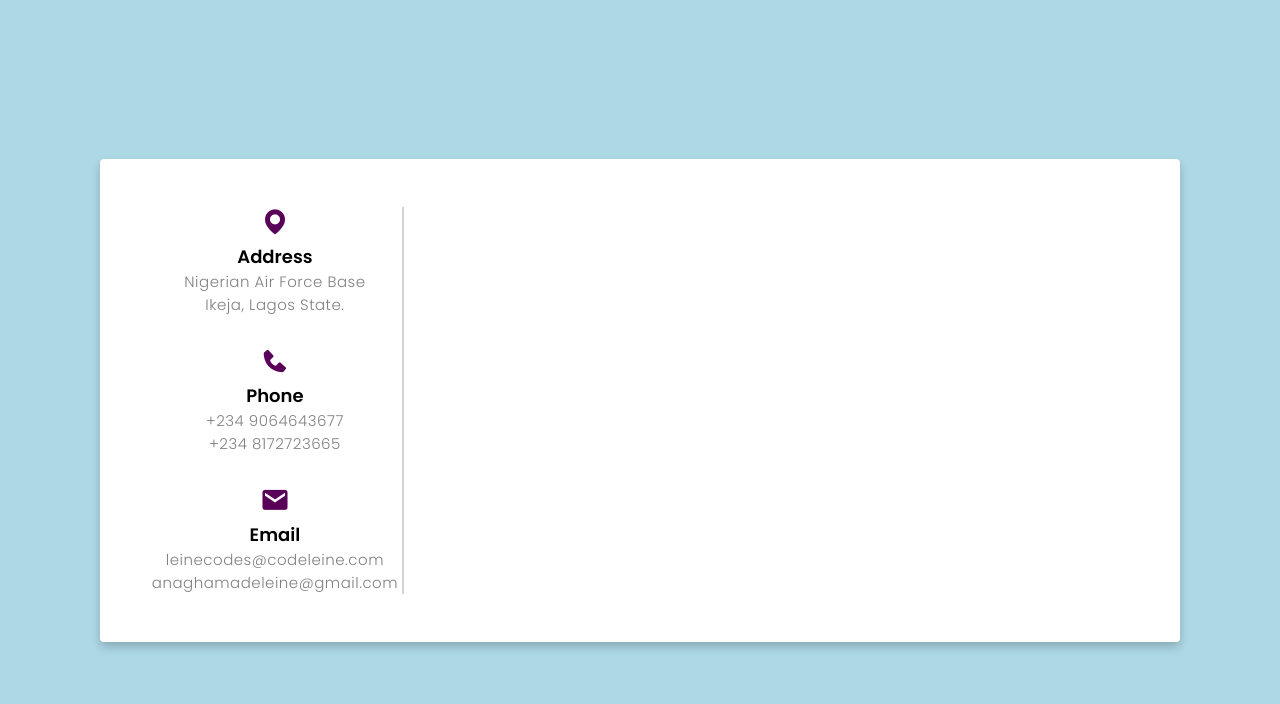
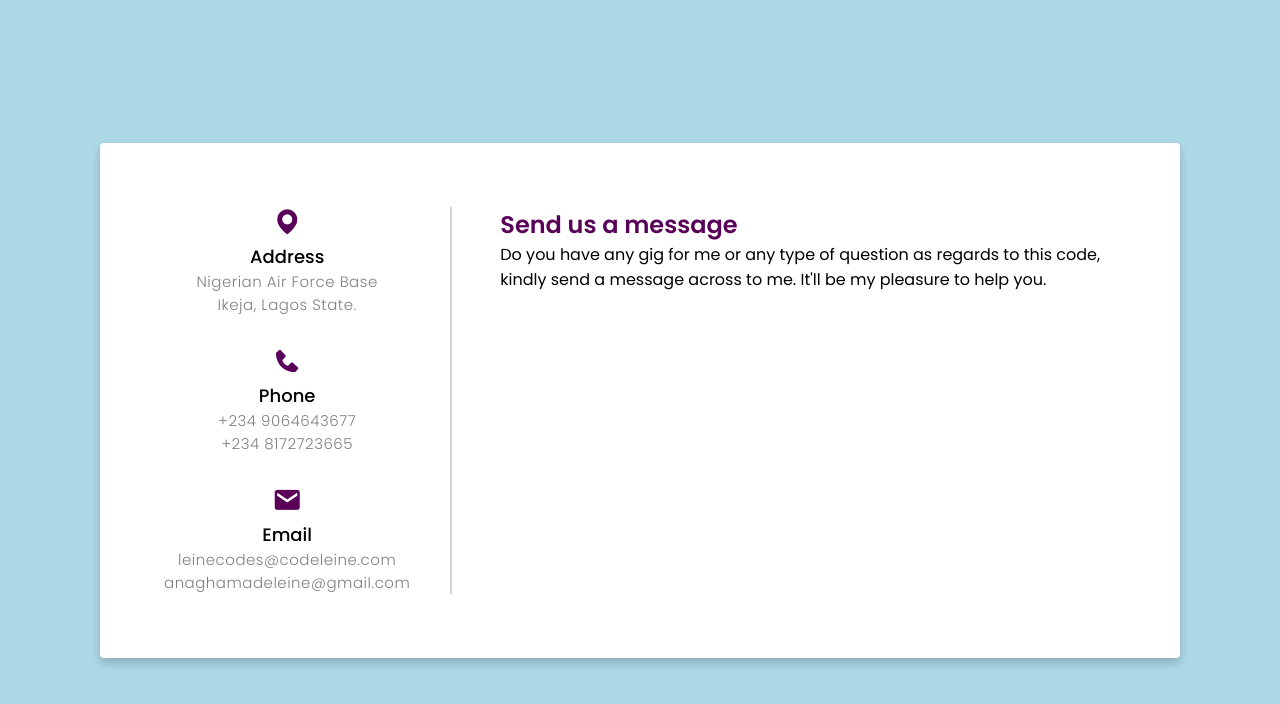
Before and after one commit to MedalLeink/Contact-Us_Form, a plain HTML site: page index.html in a window 1280 px wide. Drawn offline with nearby package versions, Linux system fonts and the light colour scheme.

Commit message:
others done

```diff
--- a/index.html
+++ b/index.html
@@ -1,16 +1,18 @@
 <!DOCTYPE html>
 <html lang="en">
   <head>
-    <meta charset="UTF-8">
-    <meta name="viewport" content="width=device-width, initial-scale=1.0">
+    <meta charset="UTF-8" />
+    <meta name="viewport" content="width=device-width, initial-scale=1.0" />
     <title>Contact Us Form</title>
 
     <!-- CSS -->
-     <link rel="stylesheet" href="styles.css">
+    <link rel="stylesheet" href="styles.css" />
 
     <!-- BOXICONS -->
-      <link href='https://unpkg.com/boxicons@2.1.4/css/boxicons.min.css' rel='stylesheet'>
-
+    <link
+      href="https://unpkg.com/boxicons@2.1.4/css/boxicons.min.css"
+      rel="stylesheet"
+    />
   </head>
   <body>
     <div class="wrapper">
@@ -19,18 +21,26 @@
           <div class="details1">
             <i class="bx bxs-map"></i>
             <h4>Address</h4>
-                <p>Nigerian Air Force Base <br>Ikeja, Lagos State.</p>
+            <p>Nigerian Air Force Base <br />Ikeja, Lagos State.</p>
           </div>
           <div class="details2">
             <i class="bx bxs-phone"></i>
             <h4>Phone</h4>
-                <p>+234 9064643677 <br>+234 8172723665</p>
+            <p>+234 9064643677 <br />+234 8172723665</p>
           </div>
           <div class="details3">
             <i class="bx bxs-envelope"></i>
             <h4>Email</h4>
-                <p>leinecodes@codeleine.com <br>anaghamadeleine@gmail.com</p>
+            <p>leinecodes@codeleine.com <br />anaghamadeleine@gmail.com</p>
           </div>
+        </div>
+        <div class="message">
+          <h3>Send us a message</h3>
+          <p>
+            Do you have any gig for me or any type of question as regards to
+            this code, kindly send a message across to me. It'll be my pleasure
+            to help you.
+          </p>
         </div>
       </div>
     </div>
--- a/styles.css
+++ b/styles.css
@@ -15,16 +15,16 @@ body {
     justify-content: center;
 }
 
-.main_cont {
+.main-cont {
     display: flex;
-    align-items: center;
-    justify-content: center;
-    flex-direction: column;
+    align-items: flex-start;
+    justify-content: space-between;
+    gap: 3rem;
 }
 
 .wrapper {
     background-color: #fff;
-    padding: 3rem;
+    padding: 4rem;
     /* max-width: 400px; */
     margin-left: 100px;
     margin-right: 100px;
@@ -34,13 +34,13 @@ body {
 }
 
 .details {
-    width: 26%;
+    /* width: 30%; */
     border-right: 2px solid lightgray;
-    /* padding-right: 1rem; */
+    padding-right: 2.5rem;
 }
 
 .details h4 {
-    font-weight: 600;
+    font-weight: 500;
     font-size: 18px;
 }
 
@@ -69,3 +69,8 @@ body {
     font-weight: 300;
     letter-spacing: 0.5px;
 }
+
+.message h3{
+    color: rgb(89, 1, 89);
+    font-size: 24px;
+}
```
Lines whose indentation alone changed are shown as unchanged.
